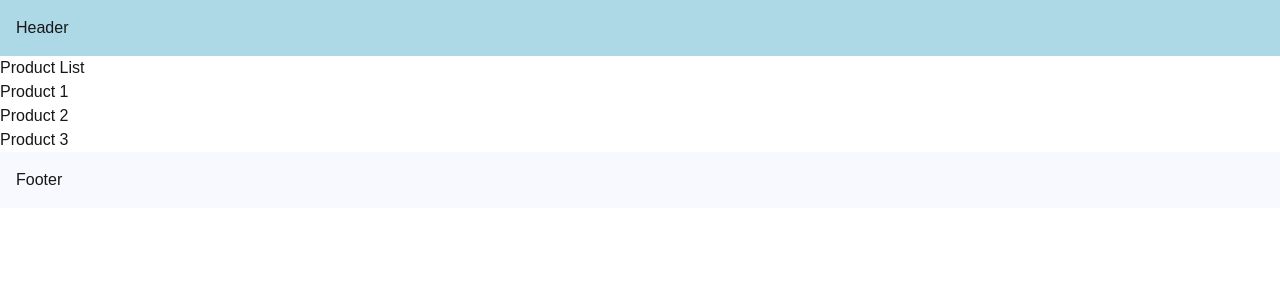
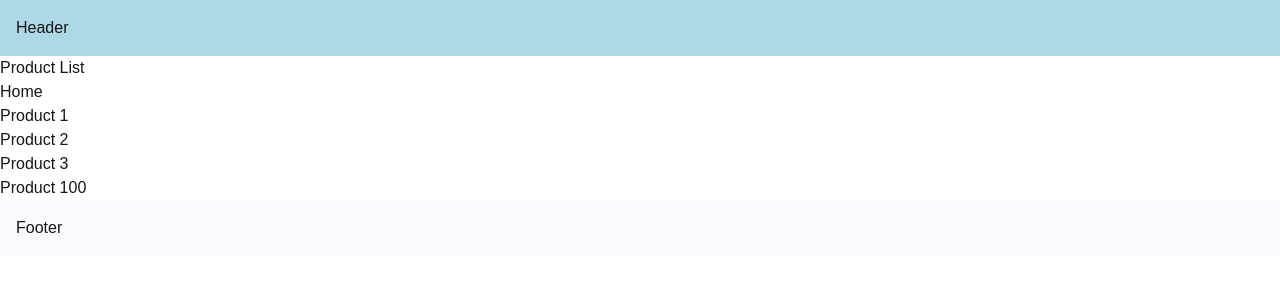
Before and after one commit to fhabhishektiwari/nextjs_learning, a Next.js app: page /products in a window 1280 px wide. Shown: the top 300 px of the page. Built offline with nearby package versions, Linux system fonts and the light colour scheme.

Commit message:
Link Component Navigation

```diff
--- a/src/app/products/page.tsx
+++ b/src/app/products/page.tsx
@@ -1,11 +1,26 @@
+import Link from "next/link";
+
 export default function Products() {
+  const productId = 100;
   return (
     <>
       <h1>Product List</h1>
+      <Link href={"/"}>Home</Link>
       <ul>
-        <li>Product 1</li>
-        <li>Product 2</li>
-        <li>Product 3</li>
+        <li>
+          <Link href={"/products/1"}>Product 1</Link>
+        </li>
+        <li>
+          <Link href={"/products/2"}>Product 2</Link>
+        </li>
+        <li>
+          <Link href={"/products/3"} replace>
+            Product 3
+          </Link>
+        </li>
+        <li>
+          <Link href={`/products/${productId}`}>Product {productId}</Link>
+        </li>
       </ul>
     </>
   );
```
Also changed, not shown: src/app/blog/page.tsx (+7 -1 lines), src/app/page.tsx (+9 -1 lines), src/app/products/[productId]/page.tsx (+34 -3 lines).
